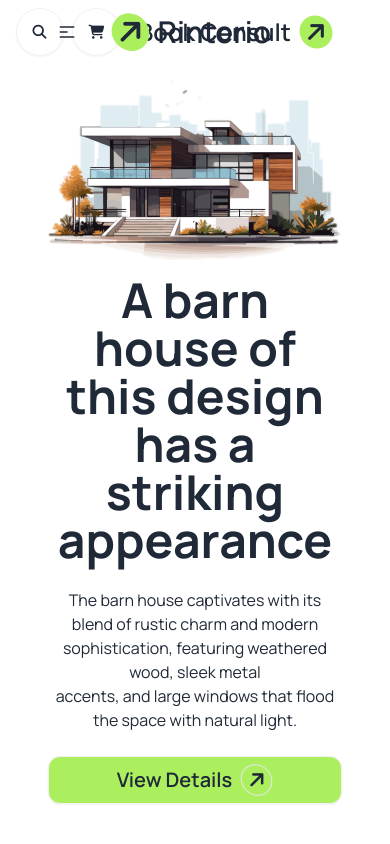
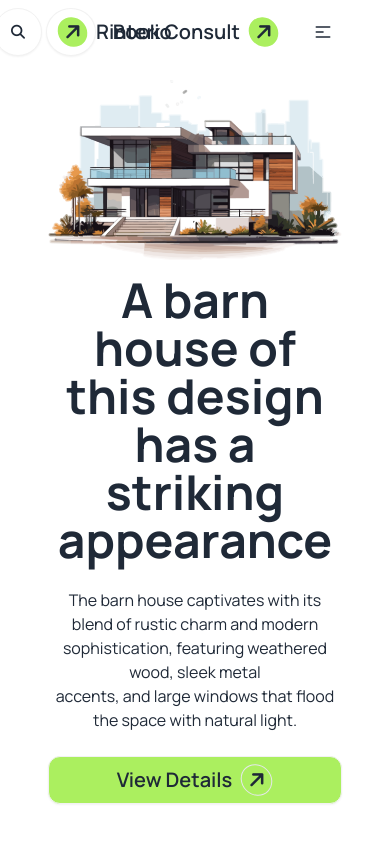
Before and after one commit to shahriarnaiem-rafi/BuildCrafted, a plain HTML site: page index.html in a window 390 px wide. Shown: the top 844 px of the page. Drawn offline with nearby package versions, Linux system fonts and the light colour scheme.

Commit message:
correction header

```diff
--- a/index.html
+++ b/index.html
@@ -51,23 +51,8 @@
         <nav>
             <div class="navbar bg-base-100">
                 <div class="navbar-start">
-                  <div class="dropdown">
-                    <div tabindex="0" role="button" class="btn btn-ghost lg:hidden">
-                      <svg
-                        xmlns="http://www.w3.org/2000/svg"
-                        class="h-5 w-5"
-                        fill="none"
-                        viewBox="0 0 24 24"
-                        stroke="currentColor">
-                        <path
-                          stroke-linecap="round"
-                          stroke-linejoin="round"
-                          stroke-width="2"
-                          d="M4 6h16M4 12h8m-8 6h16" />
-                      </svg>
-                    </div>
-                  </div>
-                  <a class="btn btn-ghost text-3xl"><span class="bg-btn-primary px-2 rounded-[50%] rotate-45"><i class="fa-solid fa-arrow-up"></i></span> Rinterio</a>
+
+                  <a class="btn btn-ghost  text-xl lg:text-3xl"><span class="bg-btn-primary px-2 rounded-[50%] rotate-45"><i class="fa-solid fa-arrow-up"></i></span> Rinterio</a>
                 </div>
                 <div class="navbar-center hidden lg:flex">
                   <ul class="menu menu-horizontal px-1 text-color-primary" >
@@ -82,11 +67,28 @@
                 <div class="navbar-end">
                     <button class="btn bg-white rounded-[100%]"><a href=""><i class="fa-solid fa-magnifying-glass"></i></a></button>
 
-                    <button class="btn bg-white rounded-[100%] ml-2"><a href=""><i class="fa-solid fa-cart-shopping "></i></a></button>
+                    <button class="btn bg-white rounded-[100%] ml-1 lg:ml-2"><a href=""><i class="fa-solid fa-cart-shopping "></i></a></button>
 
-                    <a class="btn btn-ghost text-2xl">  Book Consult <span class="bg-btn-primary px-2 rounded-[50%] rotate-45"><i class="fa-solid fa-arrow-up"></i></span></a>
+                    <a class="btn btn-ghost text-xl lg:text-2xl">  Book Consult <span class="bg-btn-primary px-2 rounded-[50%] rotate-45"><i class="fa-solid fa-arrow-up"></i></span></a>
+                    <div class="dropdown flex">
+                      <div tabindex="0" role="button" class="btn btn-ghost lg:hidden ">
+                        <svg
+                          xmlns="http://www.w3.org/2000/svg"
+                          class="h-5 w-5"
+                          fill="none"
+                          viewBox="0 0 24 24"
+                          stroke="currentColor">
+                          <path
+                            stroke-linecap="round"
+                            stroke-linejoin="round"
+                            stroke-width="2"
+                            d="M4 6h16M4 12h8m-8 6h16" />
+                        </svg>
+                      </div>
+                    </div>
                 </div>
               </div>
+
         </nav>
 
         <!-- banner -->
```
